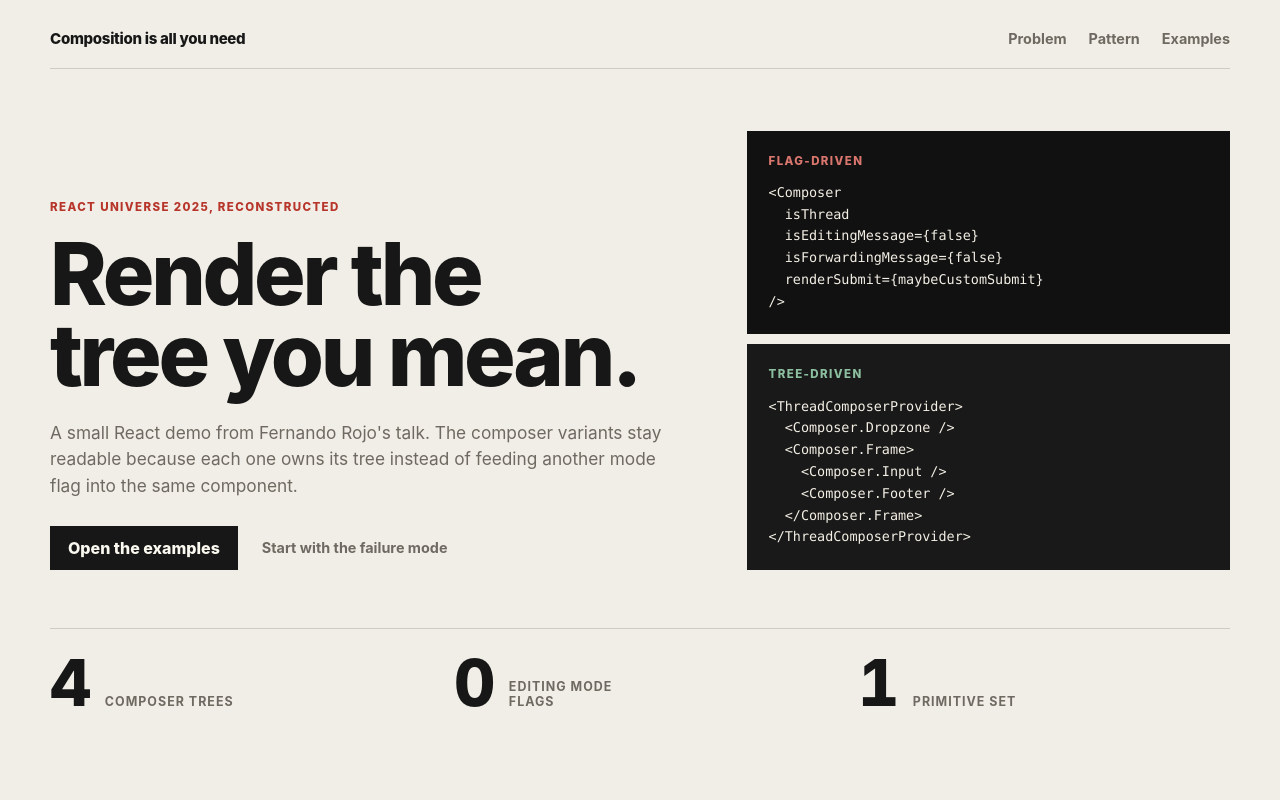
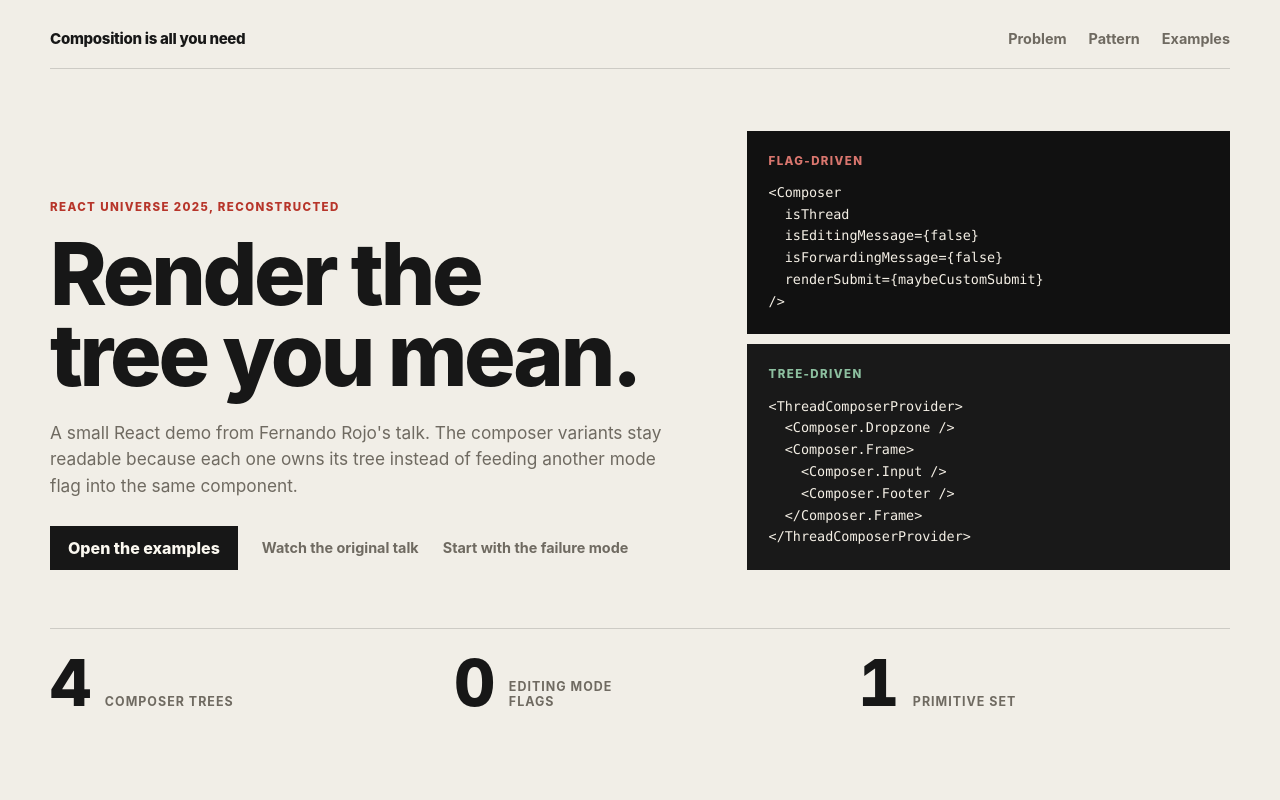
Before and after one commit to daniellionel01/composition-is-all-you-need, a React (Vite) app: page / in a window 1280 px wide. Shown: the top 800 px of the page. Built offline with nearby package versions, Linux system fonts and the light colour scheme.

Commit message:
link original talk

```diff
--- a/src/App.tsx
+++ b/src/App.tsx
@@ -29,6 +29,9 @@ export function App() {
           </p>
           <div className="hero-actions" aria-label="Primary actions">
             <a className="primary-button" href="#demos">Open the examples</a>
+            <a className="text-link" href="https://www.youtube.com/watch?v=4KvbVq3Eg5w" target="_blank" rel="noreferrer">
+              Watch the original talk
+            </a>
             <a className="text-link" href="#problem">Start with the failure mode</a>
           </div>
         </div>
@@ -175,7 +178,13 @@ export function App() {
       </section>
 
       <footer className="page-footer">
-        <p>Built from the talk notes in this repo. The code stays small so the composition boundary is easy to see.</p>
+        <p>
+          Built from the talk notes in this repo. Watch Fernando Rojo's original React Universe talk,{' '}
+          <a href="https://www.youtube.com/watch?v=4KvbVq3Eg5w" target="_blank" rel="noreferrer">
+            "Composition Is All You Need"
+          </a>
+          .
+        </p>
       </footer>
     </main>
   );
```
Also changed, not shown: 1 other file (tests, documents, lock files or other folders).
